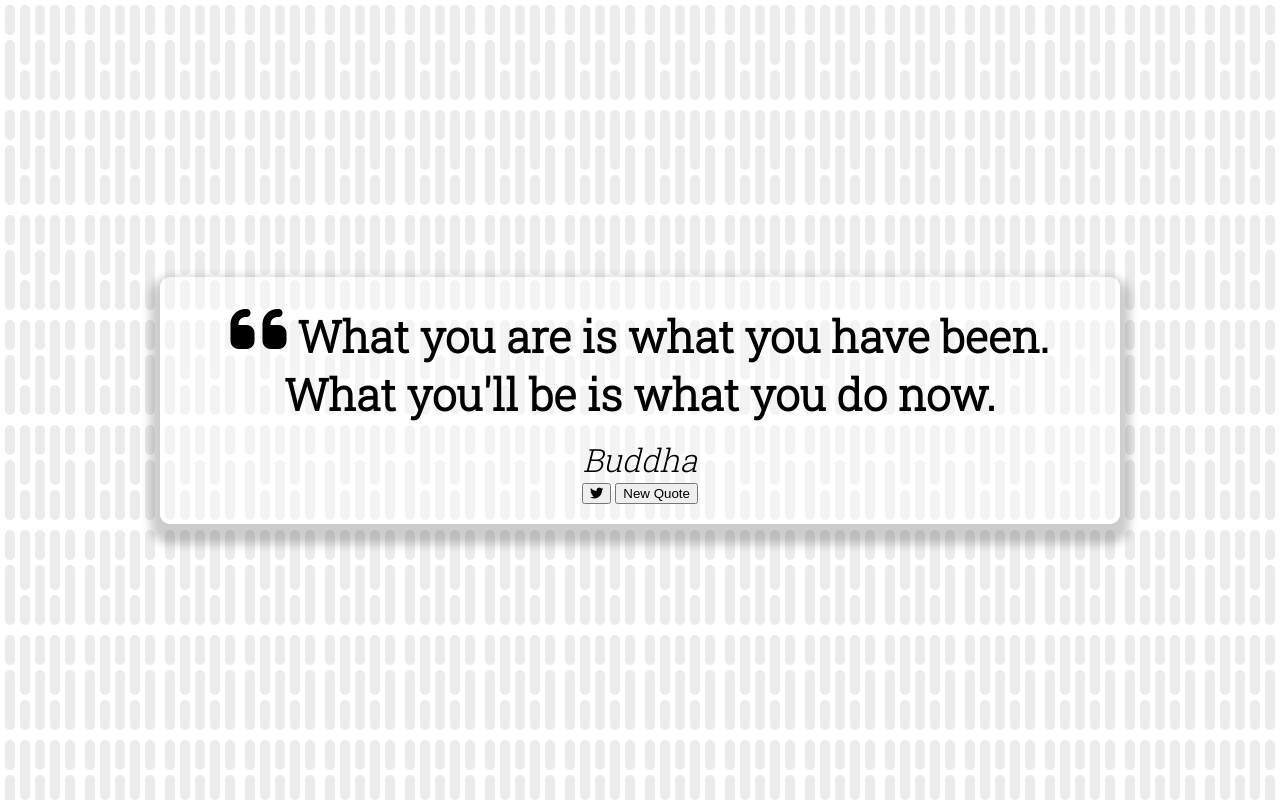
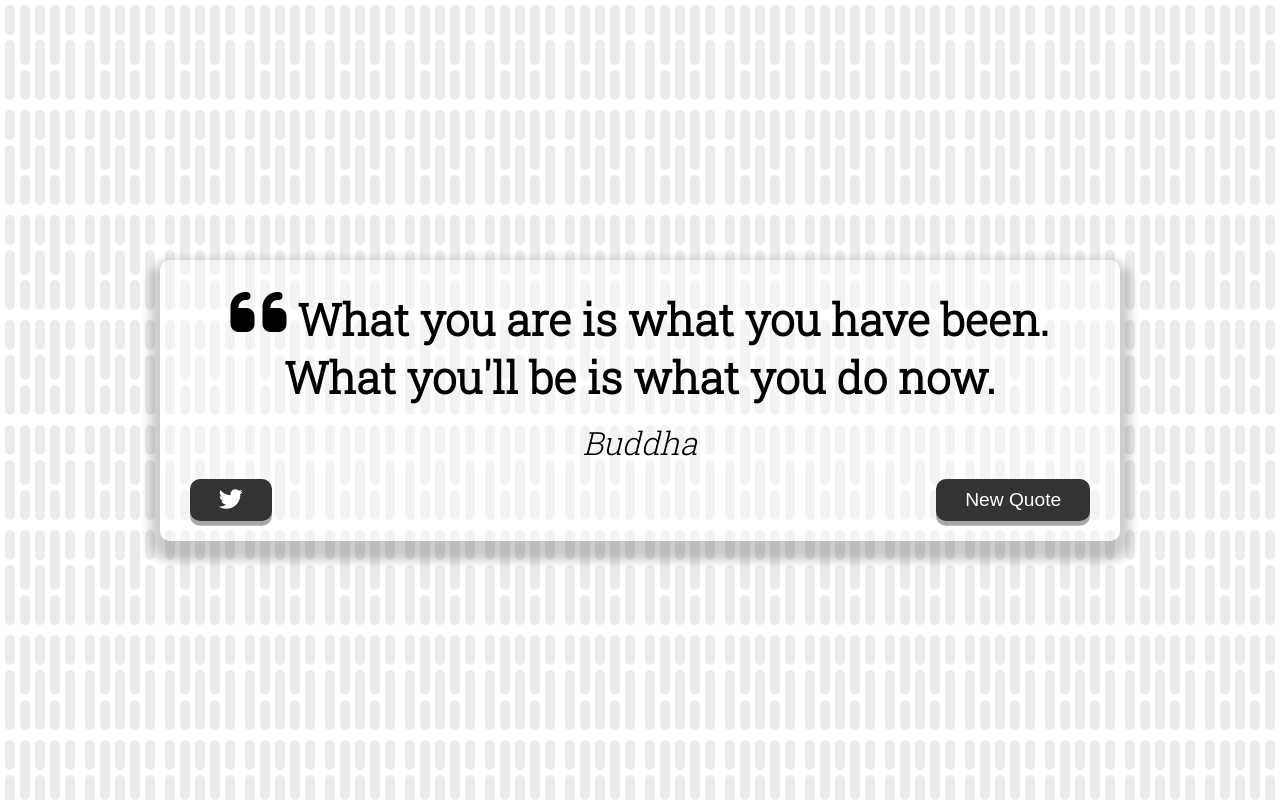
Before and after one commit to dgeorge94/quote-generator, a plain HTML site: page index.html in a window 1280 px wide. Drawn offline with Linux system fonts and the light colour scheme.

Commit message:
stylize buttons

```diff
--- a/style.css
+++ b/style.css
@@ -46,6 +46,46 @@ body {
     font-style: italic;
 }
 
+.button-container {
+    margin-top: 15px;
+    display: flex;
+    justify-content: space-between;
+}
+
+button {
+    cursor: pointer;
+    font-size: 1.2rem;
+    height: 2.5 rem;
+    border: none;
+    border-radius: 10px;
+    color: #ffffff;
+    background-color: #333;
+    outline: none;
+    padding: 0.5rem 1.8rem;
+    box-shadow: 0 0.3rem rgba(121, 121, 121, 0.65);
+}
+
+button:hover {
+    filter: brightness(110%);
+}
+
+/* changing the box shadow and transorm gives the illusion of the button clicking down */
+
+button:active {
+    transform: translate(0, 0.3rem);
+    box-shadow: 0 0.1rem rgba(255, 255, 255, 0.65);
+}
+
+.twitter-button:hover {
+    color: #38a1f3;
+}
+
+.fa-twitter {
+    font-size: 1.5rem;
+}
+
+
+
 /* Media Query: Tablet or Smaller */
 
 @media screen and (max-width: 100px) {
```
